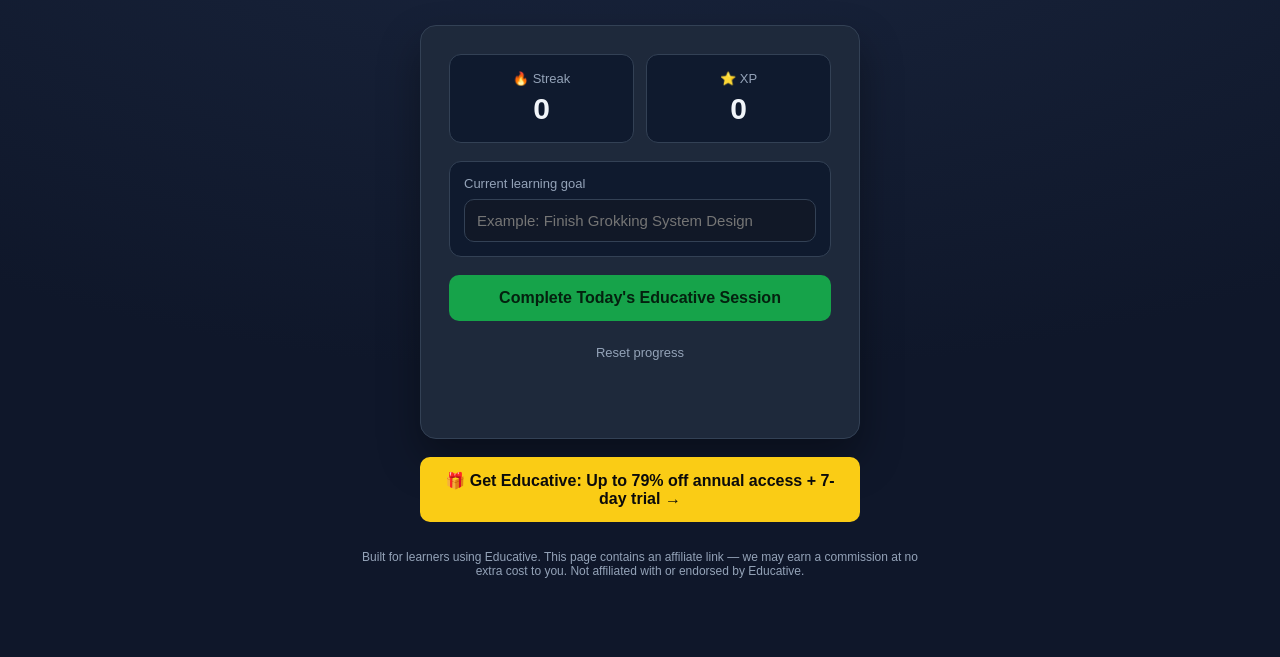
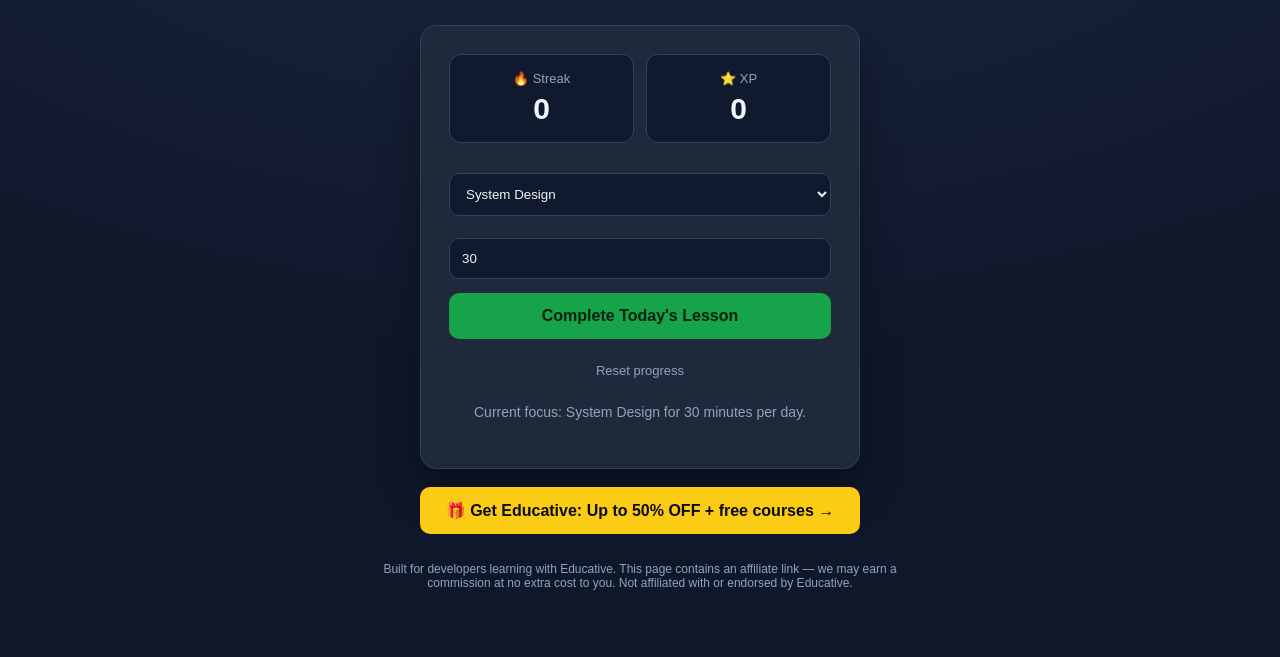
Before and after one commit to AlexParker07/educative-coupon-code, a plain HTML site: page index.html in a window 1280 px wide. Shown: the part 143-800 px from the top of the page. Drawn offline with Linux system fonts and the light colour scheme.

Commit message:
Update index.html

```diff
--- a/index.html
+++ b/index.html
@@ -3,8 +3,8 @@
 <head>
   <meta charset="UTF-8" />
   <meta name="viewport" content="width=device-width, initial-scale=1.0" />
-  <title>Educative Coding Streak Engine 🚀</title>
-  <meta name="description" content="A free interactive Educative coding streak tracker — complete lessons, build XP, and keep your developer learning momentum alive." />
+  <title>Educative Coding Streak Tracker</title>
+  <meta name="description" content="A free interactive Educative coding streak tracker — build a daily learning habit and save your progress locally." />
   <style>
     :root{
       --bg:#0f172a; --card:#1e293b; --line:#334155;
@@ -23,18 +23,13 @@
       padding:28px; width:100%; max-width:440px; text-align:center;
       box-shadow:0 20px 40px rgba(0,0,0,.35);
     }
-    .stats{display:flex; gap:12px; margin-bottom:18px}
+    .stats{display:flex; gap:12px; margin-bottom:22px}
     .stat{flex:1; background:#0f1a2e; border:1px solid var(--line); border-radius:12px; padding:16px 10px}
     .stat .label{font-size:13px; color:var(--muted); margin-bottom:6px}
     .stat .value{font-size:30px; font-weight:700}
-    .goal{
-      background:#0f1a2e; border:1px solid var(--line); border-radius:12px;
-      padding:14px; margin-bottom:18px; text-align:left;
-    }
-    .goal label{display:block; color:var(--muted); font-size:13px; margin-bottom:8px}
-    input{
-      width:100%; padding:12px; border-radius:10px; border:1px solid var(--line);
-      background:#111827; color:var(--text); font-size:15px;
+    select,input{
+      width:100%; padding:12px; margin:8px 0 14px; border-radius:10px;
+      background:#0f1a2e; color:var(--text); border:1px solid var(--line);
     }
     button{
       width:100%; padding:14px 20px; border:none; border-radius:10px; cursor:pointer;
@@ -45,7 +40,7 @@
     button:active{transform:translateY(1px)}
     .reset{margin-top:10px; background:transparent; color:var(--muted); font-weight:500; font-size:13px}
     .reset:hover{background:transparent; color:var(--text)}
-    .msg{min-height:22px; color:var(--muted); font-size:14px; margin:14px 0 0}
+    .tip{color:var(--muted); font-size:14px; margin-top:12px; min-height:36px}
     .cta{
       display:block; margin:18px auto 0; max-width:440px; width:100%; text-decoration:none;
       background:var(--accent); color:#0b0b0b; font-weight:700; text-align:center;
@@ -56,8 +51,8 @@
   </style>
 </head>
 <body>
-  <h1>🚀 Educative Coding Streak Engine</h1>
-  <p class="sub">Log one Educative lesson, project, or mock interview per day. Your streak, XP, and current learning goal are saved in your browser.</p>
+  <h1>💻 Educative Coding Streak Tracker</h1>
+  <p class="sub">Log daily lessons, track XP, and keep your coding habit alive. Progress is saved in your browser.</p>
 
   <div class="card">
     <div class="stats">
@@ -65,41 +60,50 @@
       <div class="stat"><div class="label">⭐ XP</div><div class="value" id="xp">0</div></div>
     </div>
 
-    <div class="goal">
-      <label for="goalInput">Current learning goal</label>
-      <input id="goalInput" placeholder="Example: Finish Grokking System Design" />
-    </div>
+    <select id="track">
+      <option value="System Design">System Design</option>
+      <option value="Coding Interview Prep">Coding Interview Prep</option>
+      <option value="Cloud Labs">Cloud Labs</option>
+      <option value="Python">Python</option>
+      <option value="Generative AI">Generative AI</option>
+      <option value="Data Structures">Data Structures</option>
+    </select>
 
-    <button id="completeBtn">Complete Today's Educative Session</button>
+    <input id="minutes" type="number" min="5" max="240" value="30" />
+
+    <button id="completeBtn">Complete Today's Lesson</button>
     <button class="reset" id="resetBtn">Reset progress</button>
-    <p class="msg" id="message"></p>
+    <div class="tip" id="tip"></div>
   </div>
 
   <a class="cta" href="https://www.educative.io/" target="_blank" rel="noopener sponsored">
-    🎁 Get Educative: Up to 79% off annual access + 7-day trial →
+    🎁 Get Educative: Up to 50% OFF + free courses →
   </a>
 
   <footer>
-    Built for learners using Educative. This page contains an affiliate link — we may earn a
-    commission at no extra cost to you. Not affiliated with or endorsed by Educative.
+    Built for developers learning with Educative. This page contains an affiliate link — we may earn a commission at no extra cost to you. Not affiliated with or endorsed by Educative.
   </footer>
 
   <script>
     const $ = (id) => document.getElementById(id);
-    const read = (key, fallback) => {
-      const value = localStorage.getItem(key);
-      return value === null ? fallback : value;
+    const read = (k, d) => {
+      const v = localStorage.getItem(k);
+      return v === null ? d : v;
     };
 
     let xp = parseInt(read("educative_xp", "0"), 10);
     let streak = parseInt(read("educative_streak", "0"), 10);
     let lastDate = read("educative_lastDate", null);
 
-    $("goalInput").value = read("educative_goal", "");
+    $("track").value = read("educative_track", "System Design");
+    $("minutes").value = read("educative_minutes", "30");
 
     function render(){
       $("xp").innerText = xp;
       $("streak").innerText = streak;
+      $("tip").innerText = "Current focus: " + $("track").value + " for " + $("minutes").value + " minutes per day.";
+      localStorage.setItem("educative_track", $("track").value);
+      localStorage.setItem("educative_minutes", $("minutes").value);
     }
 
     function daysBetween(a, b){
@@ -107,18 +111,12 @@
       return Math.round(ms / 86400000);
     }
 
-    function save(){
-      localStorage.setItem("educative_xp", xp);
-      localStorage.setItem("educative_streak", streak);
-      localStorage.setItem("educative_lastDate", lastDate);
-      localStorage.setItem("educative_goal", $("goalInput").value.trim());
-    }
-
-    function completeSession(){
+    function completeLesson(){
       const today = new Date().toDateString();
+      const minutes = Math.max(5, parseInt($("minutes").value || "30", 10));
 
       if (lastDate === today) {
-        $("message").innerText = "Already logged today. Come back tomorrow to extend your streak.";
+        $("tip").innerText = "Already logged today. Come back tomorrow to grow your streak.";
         return;
       }
 
@@ -126,33 +124,35 @@
         streak = 1;
       } else {
         const diff = daysBetween(lastDate, today);
-        streak = diff === 1 ? streak + 1 : 1;
+        if (diff === 1) streak += 1;
+        else if (diff > 1) streak = 1;
       }
 
-      xp += 25;
+      xp += Math.round(minutes / 5) * 10;
       lastDate = today;
-      save();
+
+      localStorage.setItem("educative_xp", xp);
+      localStorage.setItem("educative_streak", streak);
+      localStorage.setItem("educative_lastDate", lastDate);
       render();
-      $("message").innerText = "Nice work. One more Educative session logged.";
+      $("tip").innerText = "Logged " + minutes + " minutes of " + $("track").value + ". Nice work.";
     }
 
     function resetProgress(){
-      if (!confirm("Reset your Educative streak, XP, and goal?")) return;
+      if (!confirm("Reset your Educative XP and streak?")) return;
       xp = 0;
       streak = 0;
       lastDate = null;
       localStorage.removeItem("educative_xp");
       localStorage.removeItem("educative_streak");
       localStorage.removeItem("educative_lastDate");
-      localStorage.removeItem("educative_goal");
-      $("goalInput").value = "";
-      $("message").innerText = "Progress reset.";
       render();
     }
 
-    $("completeBtn").addEventListener("click", completeSession);
+    $("completeBtn").addEventListener("click", completeLesson);
     $("resetBtn").addEventListener("click", resetProgress);
-    $("goalInput").addEventListener("input", save);
+    $("track").addEventListener("change", render);
+    $("minutes").addEventListener("input", render);
     render();
   </script>
 </body>
```
